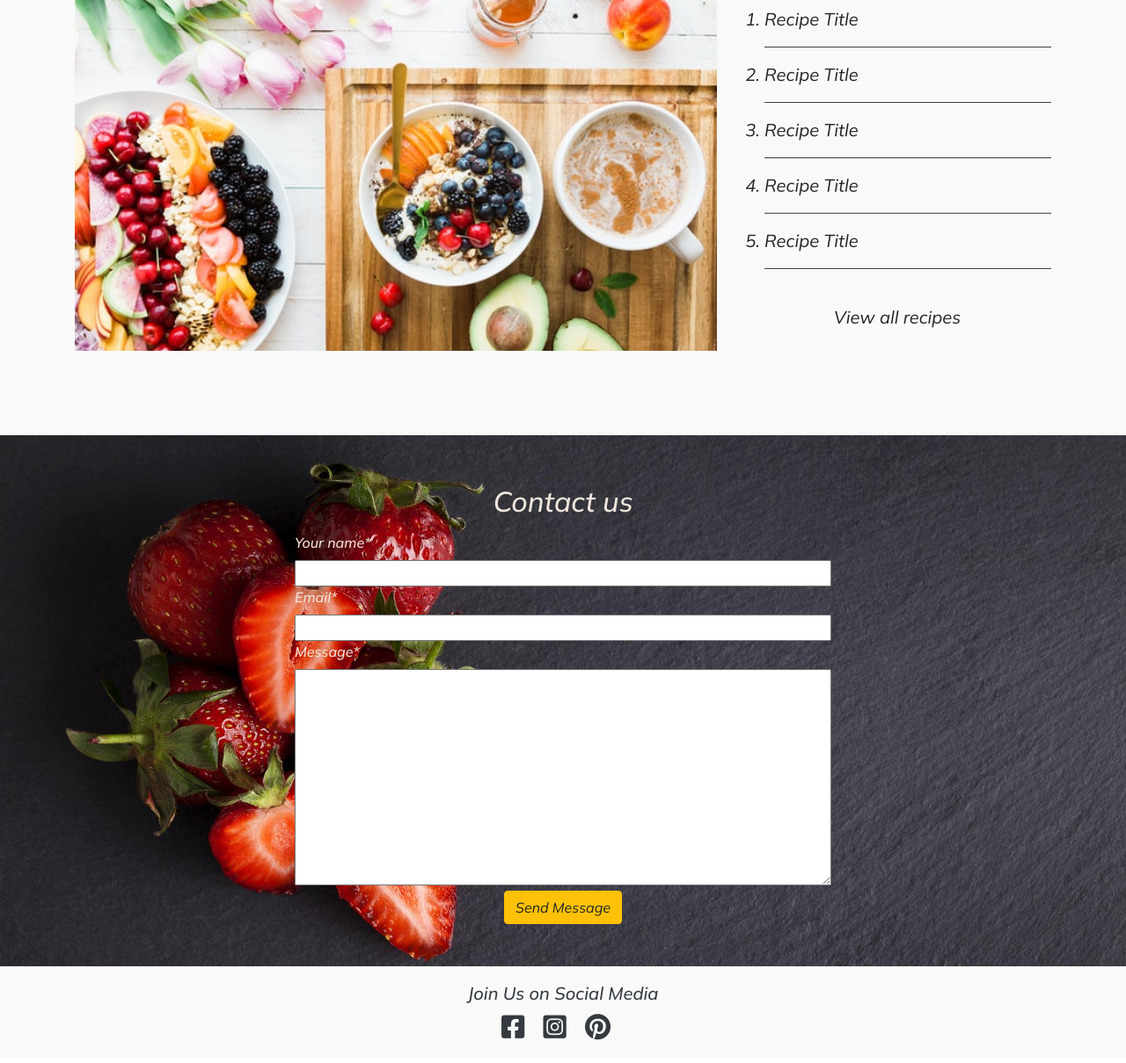
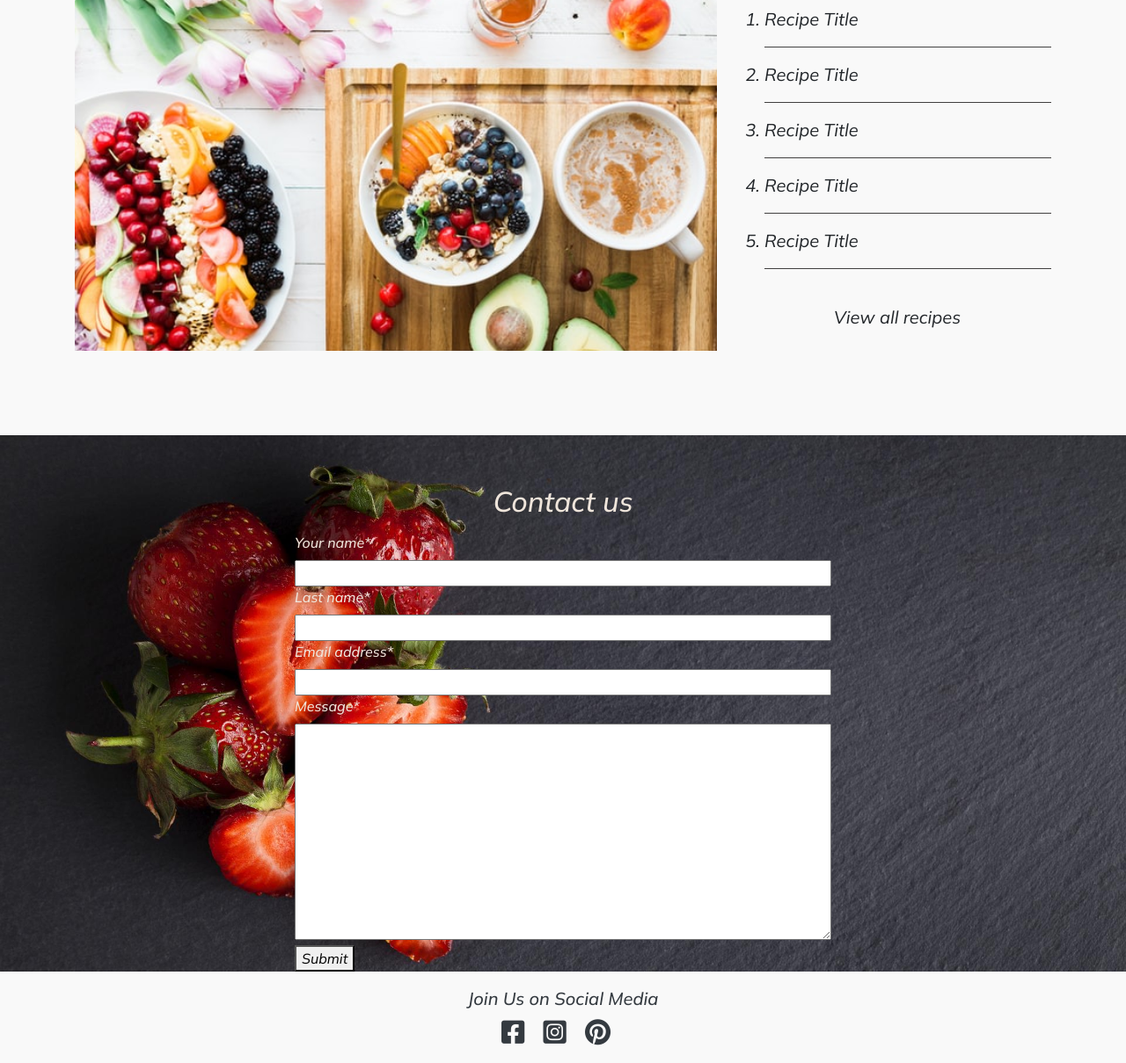
Before and after one commit to Iris-Smok/The-Healthy-Family-PP4, a Django app: page / in a window 1280 px wide. Shown: the part 1099-2308 px from the top of the page at 88% size. Before the commit the page ends 2282 px from the top, so only its background shows below. Run offline with Django 3.2, Linux system fonts and the light colour scheme; data that the repository does not hold is empty; some libraries are stand-ins or nearby versions.

Commit message:
Render contact form

```diff
--- a/templates/index.html
+++ b/templates/index.html
@@ -1,6 +1,8 @@
 {% extends "base.html" %}
 
 {% block content %}
+
+{% load crispy_forms_tags%}
 <section>
     <div class="container-fluid hero-image">
         <div class="row">
@@ -122,7 +124,7 @@
 
  <!-- CONTACT US -->
 <section>
-    <div class="container-fluid contact-background" id="contact-form">
+    <div class="container-fluid contact-background">
         <div class="row d-flex justify-content-center pt-5">
 
             <!-- Contact title -->
@@ -135,34 +137,18 @@
         <div class="row d-flex justify-content-center">
             <div class="col-sm-4 col-md-6">
 
-                <form method="POST" class="contact-form full-form mb-5">
-                    <input type="hidden" name="" value="">
-                    <!-- Name input -->
-                    <div id="div_id_name" class="control-group">
-                       <label for="id_name" class="control-label requiredField">
-                       Your name<span class="asteriskField">*</span> </label>
-                       <div class="controls"> <input type="text" name="name" maxlength="50" class="textinput textInput" required="" id="id_name"> </div>
-                    </div>
-                    <!-- Email input  -->
-                    <div id="div_id_email" class="control-group">
-                       <label for="id_email" class="control-label requiredField">
-                       Email<span class="asteriskField">*</span> </label>
-                       <div class="controls"> <input type="email" name="email" maxlength="50" class="emailinput" required="" id="id_email"> </div>
-                    </div>
-                    <!-- Textarea -->
-                    <div id="div_id_message" class="control-group">
-                       <label for="id_message" class="control-label requiredField">
-                       Message<span class="asteriskField">*</span> </label>
-                       <div class="controls"> <textarea name="message" cols="40" rows="10" class="textarea" required="" id="id_message"></textarea> </div>
-                    </div>
-                    <!-- Button -->
-                    <button class="btn btn-warning btn-submit d-block m-auto mt-4">Send Message</button>
-                 </form>
+                <form method="post">
+                    {% csrf_token %}
+                        {{contact_form|crispy}}
+                        <button type="submit">Submit</button>
+                    </form>
             </div>
         </div>
     </div>
 
+
 </section>
 
 
+
 {%endblock%}
```
